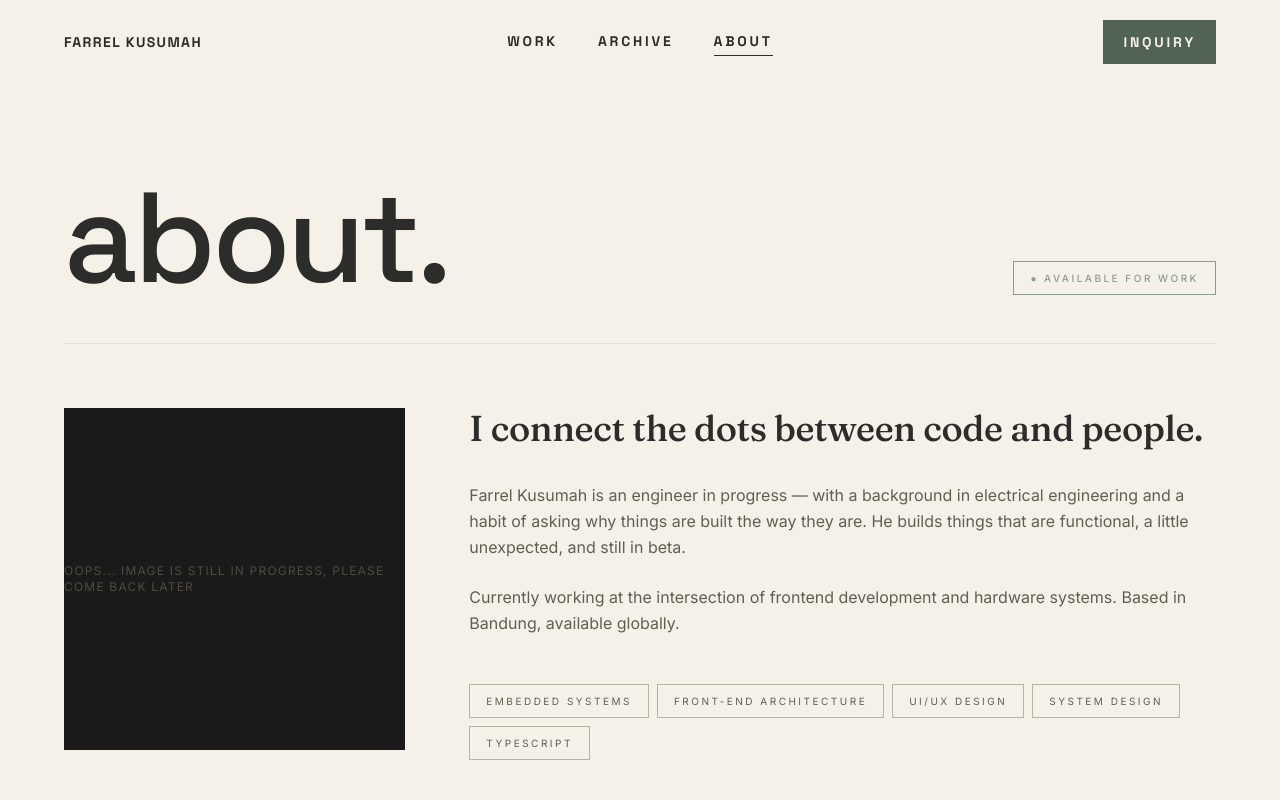
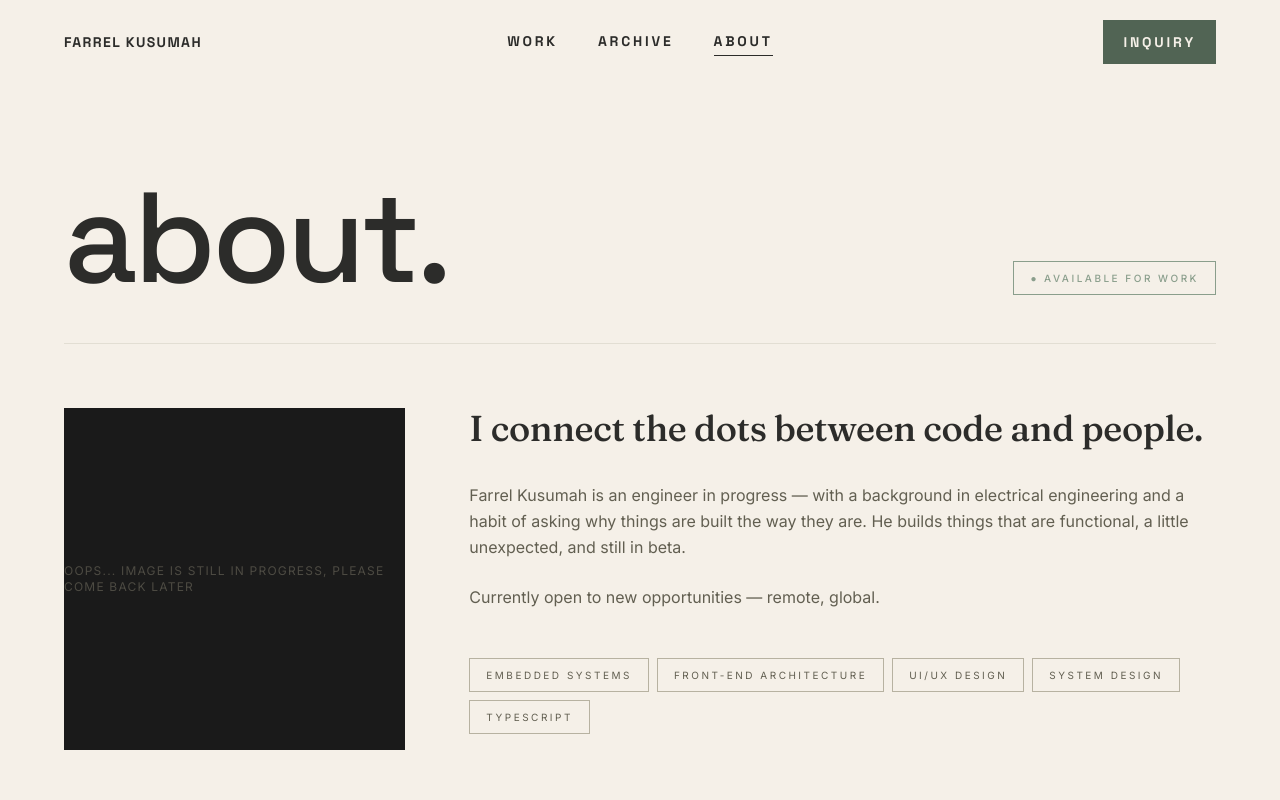
Before and after one commit to farrelkusumah/farrel-portfolio-v2, a Next.js app: page /about in a window 1280 px wide. Shown: the top 800 px of the page. Built offline with nearby package versions, Linux system fonts and the light colour scheme.

Commit message:
change copywriting

```diff
--- a/app/about/page.tsx
+++ b/app/about/page.tsx
@@ -60,7 +60,7 @@ export default function AboutPage() {
                   Farrel Kusumah is an engineer in progress — with a background in electrical engineering and a habit of asking why things are built the way they are. He builds things that are functional, a little unexpected, and still in beta.
                 </p>
                 <p className="font-inter text-sm md:text-base text-[#625f51] leading-relaxed mb-12">
-                  Currently working at the intersection of frontend development and hardware systems. Based in Bandung, available globally.
+                  Currently open to new opportunities — remote, global.
                 </p>
 
                 <div className="flex flex-wrap gap-2">
```
